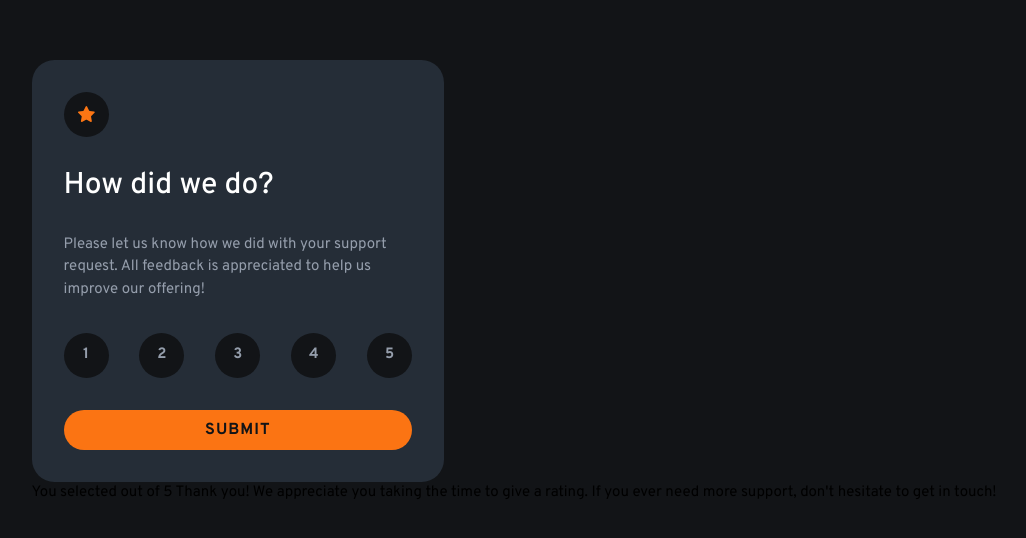
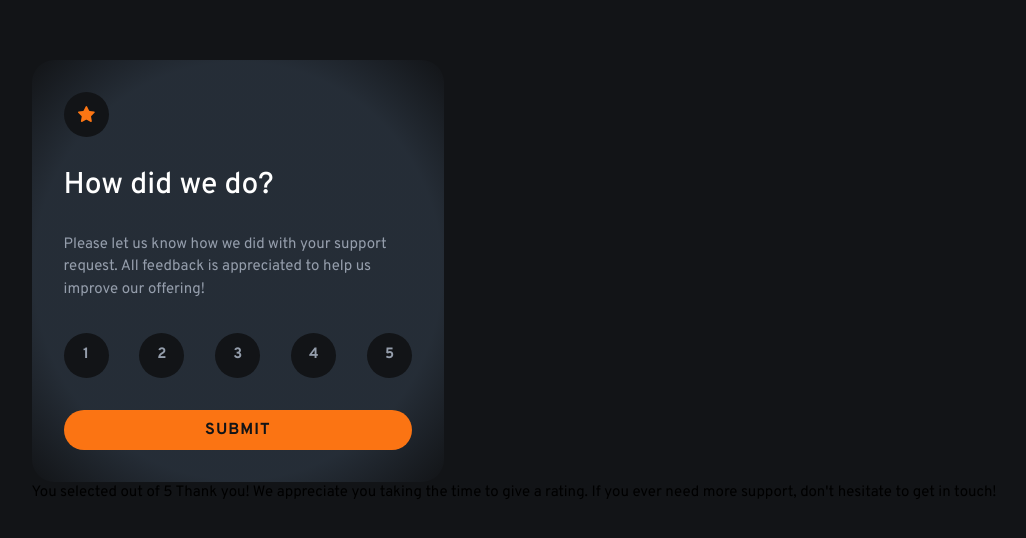
Before and after one commit to EbadShelby/rating-component-JS_002, a plain HTML site: page index.html in a window 1280 px wide. Shown: the part 118-656 px from the top of the page, without its empty margins (126-1152 px from the left). Drawn offline with Linux system fonts and the light colour scheme.

Commit message:
adding background color

```diff
--- a/style.css
+++ b/style.css
@@ -158,7 +158,7 @@ body {
 /* ===========|| Main Style ||============ */
 /* ======================================= */
 .rating {
-  background-color: var(--clr-neutral-600);
+  background: radial-gradient( var(--clr-neutral-600) 70%, var(--clr-neutral-900));
   max-width: 27.5em;
   border-radius: 1.5em;
   padding: var(--spacing-400);
```
